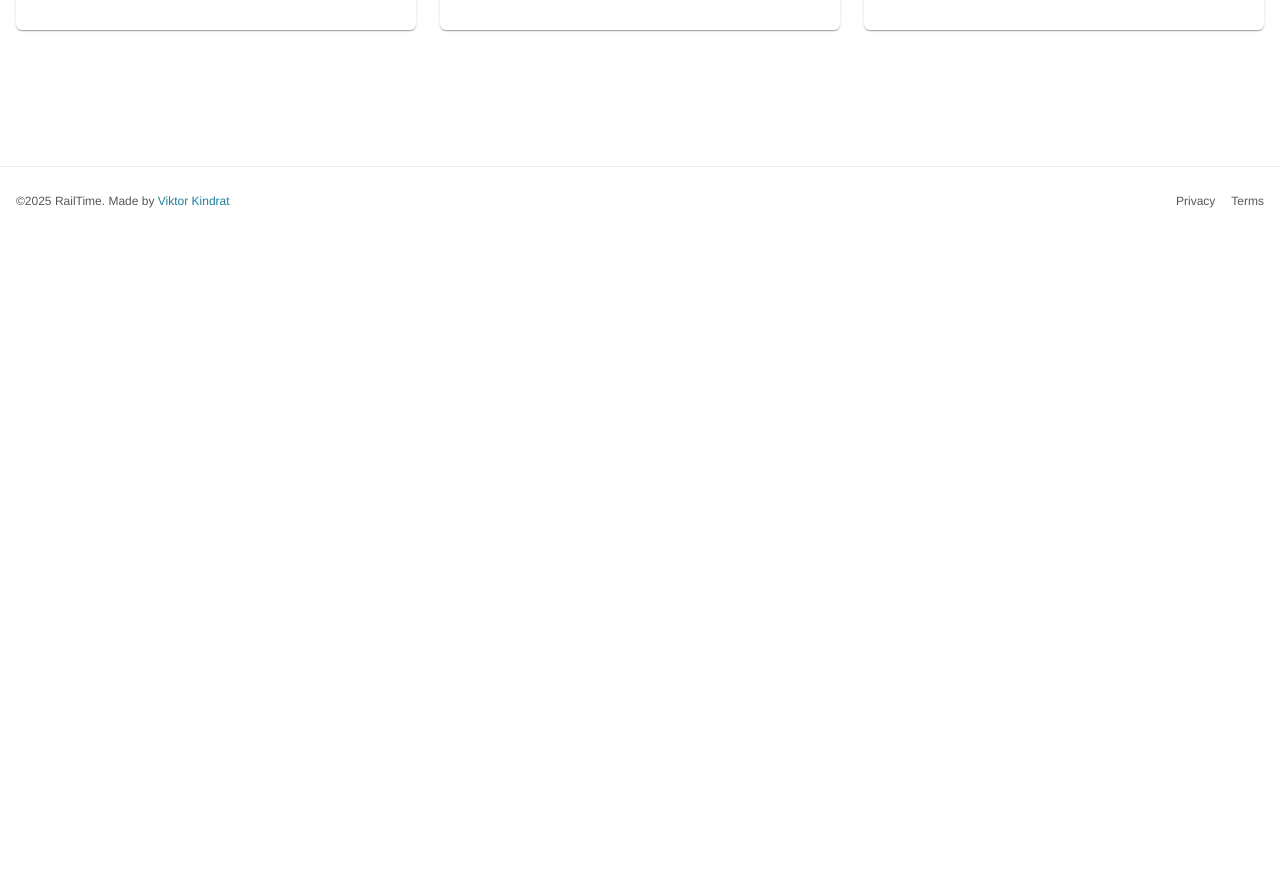
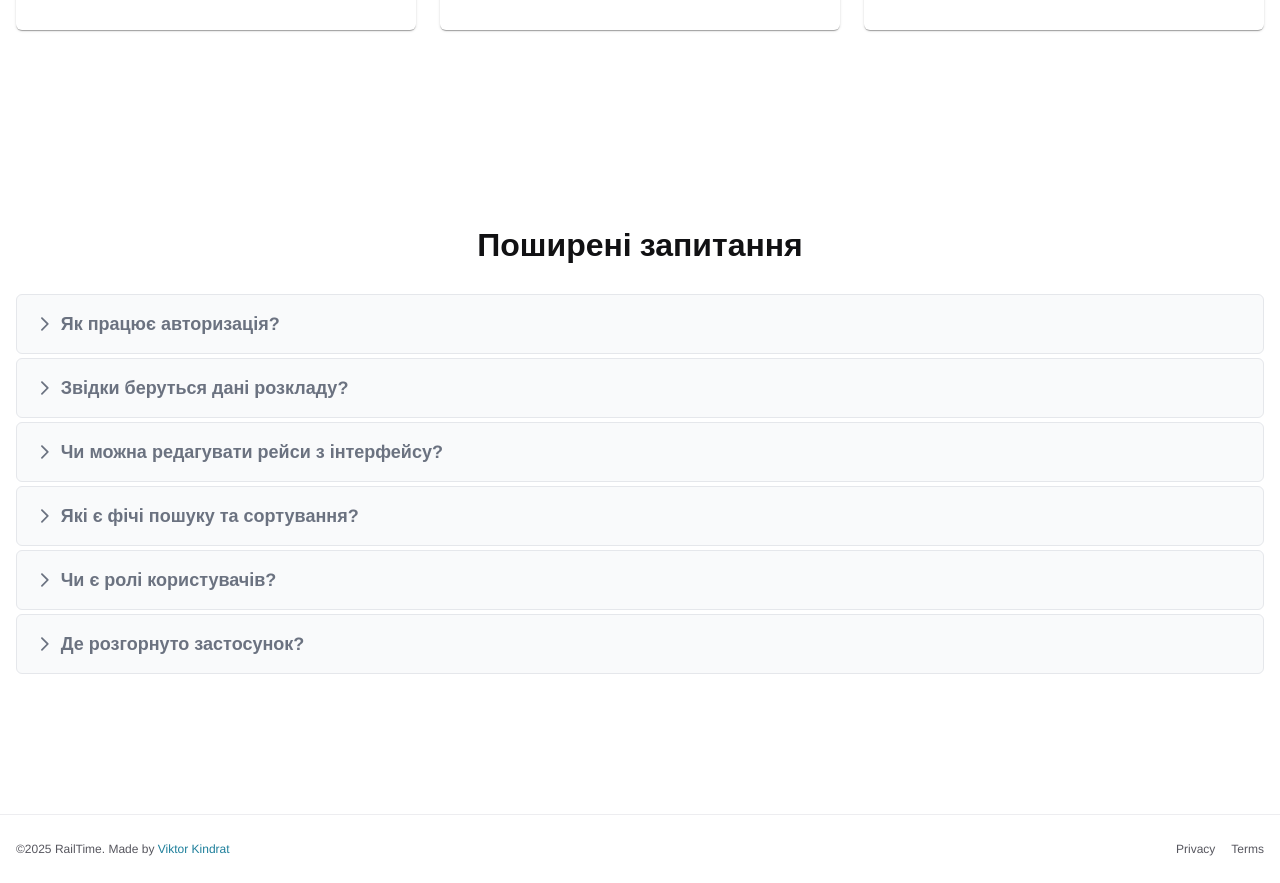
Before and after one commit to viktor-kindrat/train-schedule-frontend, a Next.js app: page / in a window 1280 px wide. Shown: the part 960-1843 px from the top of the page. Before the commit the page ends 1195 px from the top, so only its background shows below. Built offline with nearby package versions, Linux system fonts and the light colour scheme; no server answers.

Commit message:
FAQ section

```diff
--- a/src/app/page.tsx
+++ b/src/app/page.tsx
@@ -2,6 +2,7 @@ import { cookies } from 'next/headers';
 import Header from '@/components/landing/Header';
 import Hero from '@/components/landing/Hero';
 import Features from '@/components/landing/Features';
+import FAQ from '@/components/landing/FAQ';
 import Footer from '@/components/landing/Footer';
 
 export default async function LandingPage() {
@@ -13,6 +14,7 @@ export default async function LandingPage() {
       <Header ctaHref={ctaHref} />
       <Hero ctaHref={ctaHref} />
       <Features />
+      <FAQ />
       <Footer />
     </main>
   );
--- /dev/null
+++ b/src/components/landing/FAQ.tsx
@@ -0,0 +1,71 @@
+// components/FAQ.tsx
+"use client";
+
+import { Accordion, AccordionTab } from "primereact/accordion";
+
+export default function FAQ() {
+  return (
+    <section id="faq" className="w-full mx-auto max-w-[var(--container-8xl)] px-4 py-16 md:py-24">
+      <h2 className="headline-2 text-center">Поширені запитання</h2>
+
+      <div className="w-full mt-8 rounded-3xl bg-[var(--surface-0)]">
+        <Accordion multiple className="!border-0 !bg-transparent">
+          <AccordionTab
+            header="Як працює авторизація?"
+            headerClassName="body-20-semibold"
+            contentClassName="body-16-regular text-[var(--text-color-secondary)]"
+          >
+            Ми використовуємо JWT: після логіну бекенд повертає токен, який зберігається в httpOnly cookie
+            <code className="mx-1 px-1 rounded bg-[var(--surface-50)]">auth-token</code>.
+            Якщо cookie присутня — кнопки лендінгу ведуть у <code>/dashboard</code>, інакше — у <code>/auth</code>.
+          </AccordionTab>
+
+          <AccordionTab
+            header="Звідки беруться дані розкладу?"
+            headerClassName="body-20-semibold"
+            contentClassName="body-16-regular text-[var(--text-color-secondary)]"
+          >
+            Дані зберігаються в PostgreSQL. CRUD-ендпоїнти бекенду (NestJS) дозволяють додавати,
+            оновлювати, видаляти й читати рейси. Також є пагінація, сортування та пошук.
+          </AccordionTab>
+
+          <AccordionTab
+            header="Чи можна редагувати рейси з інтерфейсу?"
+            headerClassName="body-20-semibold"
+            contentClassName="body-16-regular text-[var(--text-color-secondary)]"
+          >
+            Так. У <code>/dashboard</code> доступні форми додавання/редагування, масові дії та фільтри
+            за станцією відправлення/прибуття, датою, тривалістю тощо.
+          </AccordionTab>
+
+          <AccordionTab
+            header="Які є фічі пошуку та сортування?"
+            headerClassName="body-20-semibold"
+            contentClassName="body-16-regular text-[var(--text-color-secondary)]"
+          >
+            Пошук за номером поїзда, станціями і датою. Сортування за часом відправлення, прибуття,
+            тривалістю та номером. Комбіновані фільтри підтримуються.
+          </AccordionTab>
+
+          <AccordionTab
+            header="Чи є ролі користувачів?"
+            headerClassName="body-20-semibold"
+            contentClassName="body-16-regular text-[var(--text-color-secondary)]"
+          >
+            Мінімально: <b>admin</b> (повний доступ) та <b>user</b> (перегляд).
+            Ролі розширюються через Guards/Decorators у NestJS.
+          </AccordionTab>
+
+          <AccordionTab
+            header="Де розгорнуто застосунок?"
+            headerClassName="body-20-semibold"
+            contentClassName="body-16-regular text-[var(--text-color-secondary)]"
+          >
+            Бекенд — на хмарі (Render.com), фронтенд — Next.js.
+            Підключений логер, health-check та базові метрики.
+          </AccordionTab>
+        </Accordion>
+      </div>
+    </section>
+  );
+}
```
